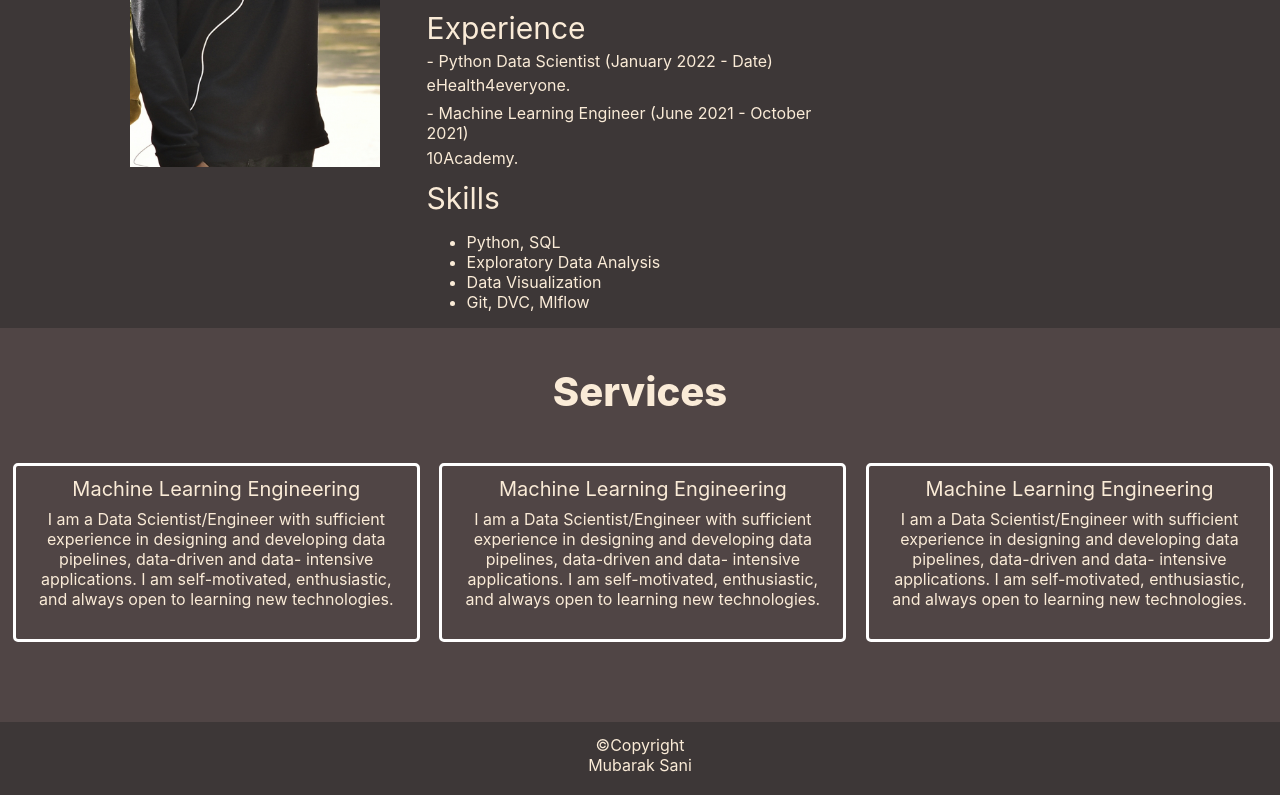
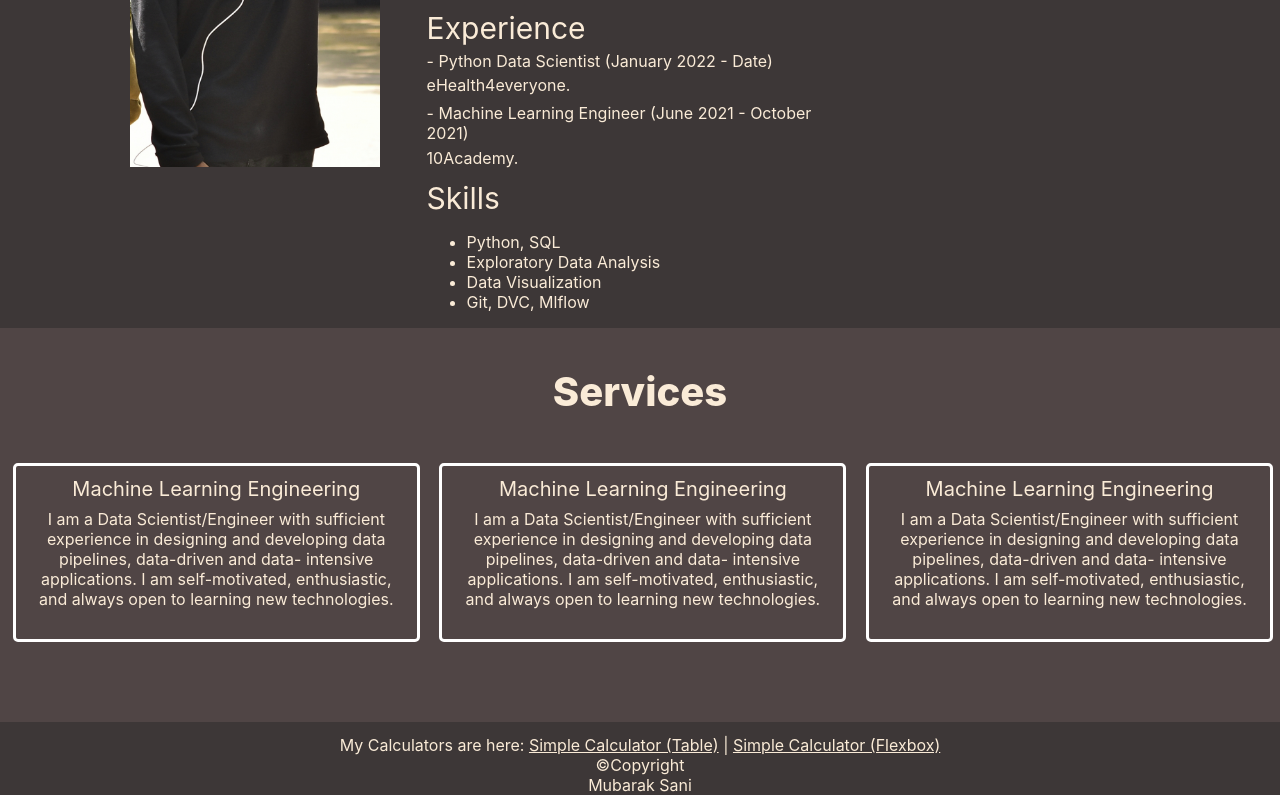
Before and after one commit to SamDewriter/altschool, a plain HTML site: page index.html in a window 1280 px wide. Shown: the part 859-1654 px from the top of the page. Drawn offline with Linux system fonts and the light colour scheme.

Commit message:
Added links to the calculator

```diff
--- a/index.html
+++ b/index.html
@@ -116,7 +116,8 @@
     </div>
     <div class="mother">
         <div id="footer">
-            <div class="down-1"><span class="white">©Copyright</span></div>
+            <div class="down-1"><span class="white">My Calculators are here: <a href="calc.html" class="white">Simple Calculator (Table)</a> | <a href="calcbox.html" class="white">Simple Calculator (Flexbox)</a></span></div>
+            <div><span class="white">©Copyright</span></div>
             <div><span class="white">Mubarak Sani</span></div>
         </div>
     </div>
```
